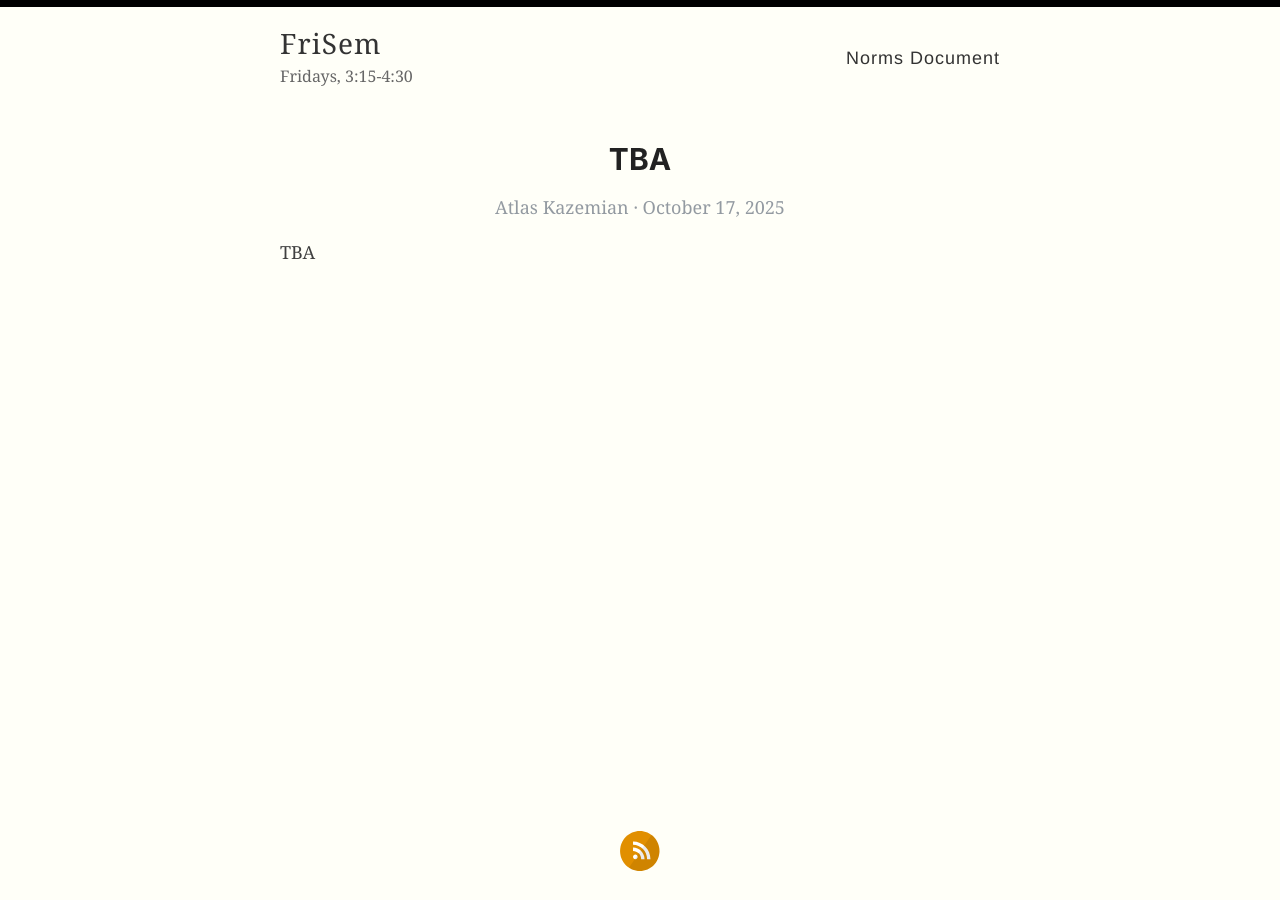
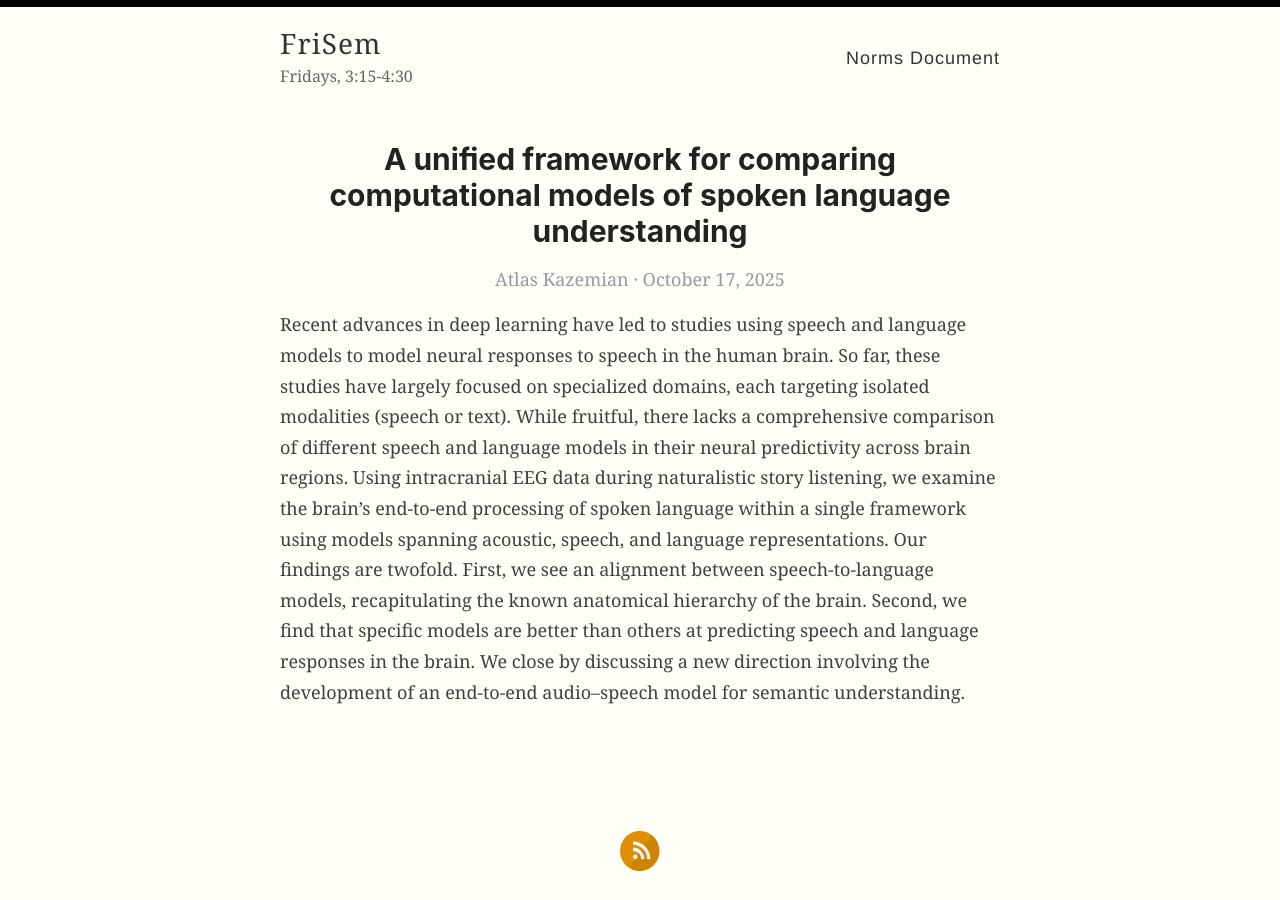
Before and after one commit to frisem/frisem.github.io, a Jekyll site: the page built from _posts/2025-10-17-Atlas.md, in a window 1280 px wide. Built offline with Jekyll 4.4.1, drawn with Linux system fonts in a browser that asks for light colours.

Commit message:
Revise Atlas post with new title and research details

```diff
--- a/_posts/2025-10-17-Atlas.md
+++ b/_posts/2025-10-17-Atlas.md
@@ -1,7 +1,7 @@
 ---
 layout: post
-title: TBA
+title: A unified framework for comparing computational models of spoken language understanding
 speaker: Atlas Kazemian
 ---
 
-TBA
+Recent advances in deep learning have led to studies using speech and language models to model neural responses to speech in the human brain. So far, these studies have largely focused on specialized domains, each targeting isolated modalities (speech or text). While fruitful, there lacks a comprehensive comparison of different speech and language models in their neural predictivity across brain regions. Using intracranial EEG data during naturalistic story listening, we examine the brain’s end-to-end processing of spoken language within a single framework using models spanning acoustic, speech, and language representations. Our findings are twofold. First, we see an alignment between speech-to-language models, recapitulating the known anatomical hierarchy of the brain. Second, we find that specific models are better than others at predicting speech and language responses in the brain. We close by discussing a new direction involving the development of an end-to-end audio–speech model for semantic understanding.
```
